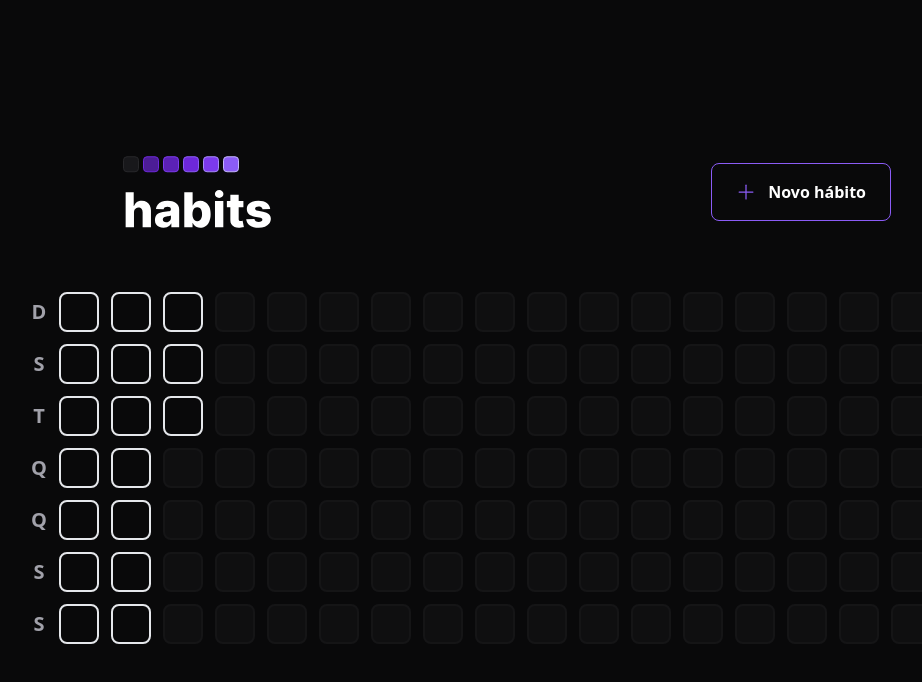
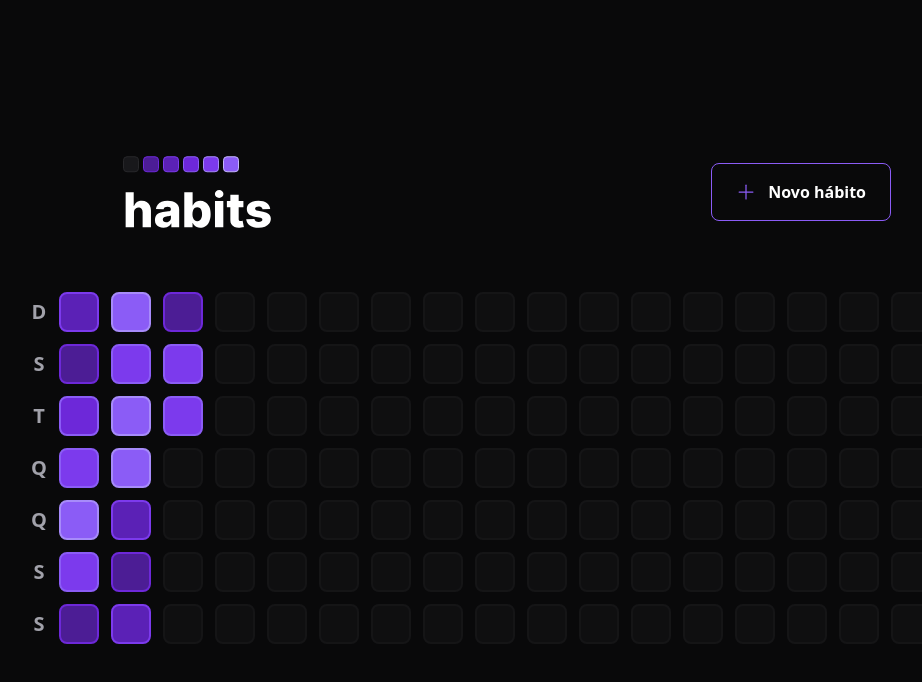
Before and after one commit to leokazuyukinagatani/nlw-setup-web, a React (Vite) app: page / in a window 1280 px wide. Shown: the top 682 px of the page, without its empty margins (133-1055 px from the left). Built offline with nearby package versions, Linux system fonts and the light colour scheme.

Commit message:
fix: params to render habitday

```diff
--- a/src/components/SummaryTable.tsx
+++ b/src/components/SummaryTable.tsx
@@ -27,7 +27,7 @@
 
       <div className="grid grid-rows-7 grid-flow-col gap-3">
         {summaryDates.map((date) => {
-          return <HabitDay key={date.toString()} />
+          return <HabitDay key={date.toString()} amount={5} completed={Math.random()*5} />
         })}
 
         {amountOfDaysToFill > 0 &&
```
